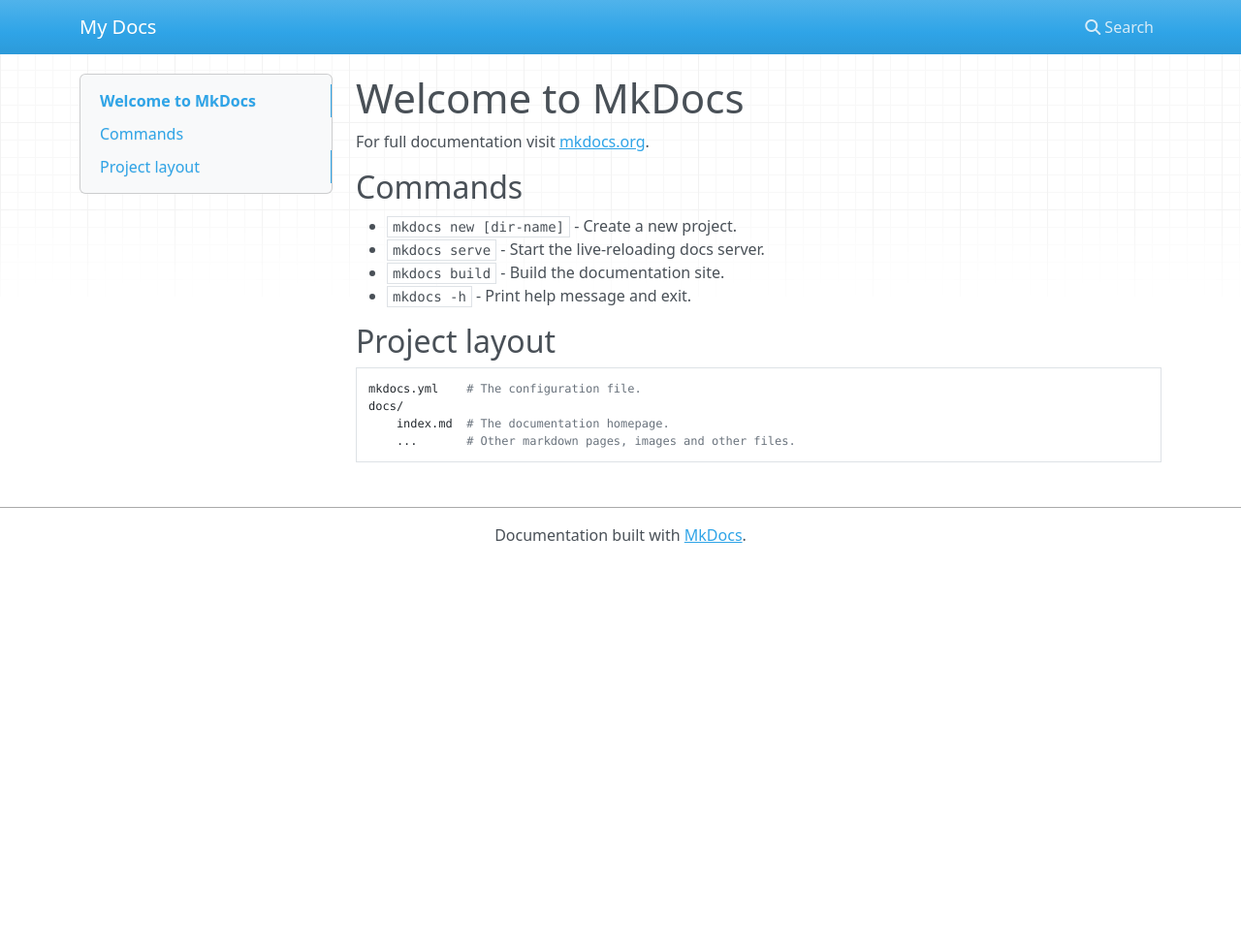
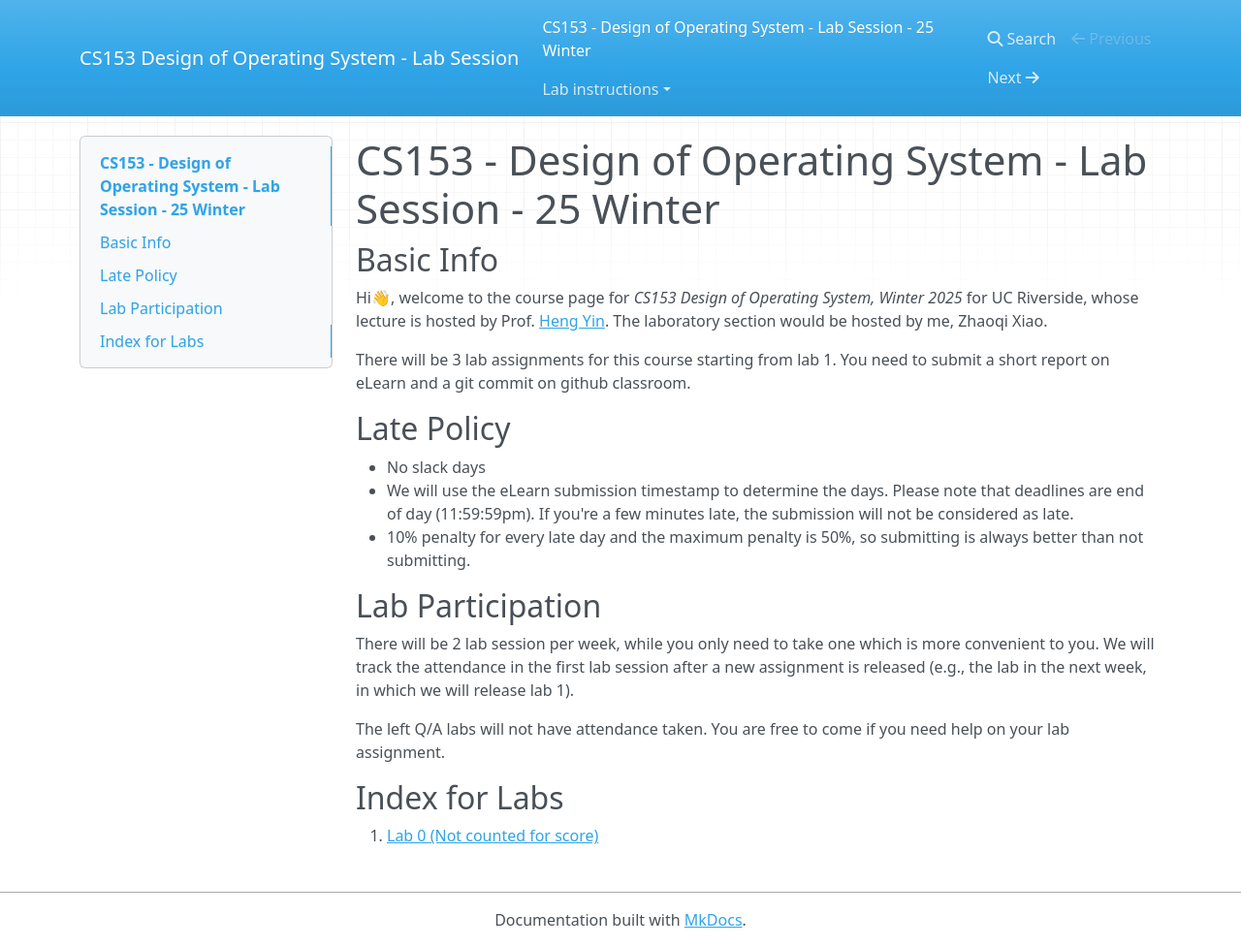
Before and after one commit to gdjs2/UCR-CS153-25Winter, an MkDocs documentation site: the page built from docs/index.md, in a window 1280 px wide and 977 px high. Shown: the whole window at 97% size. Built offline with MkDocs 1.6.1, drawn with Linux system fonts in a browser that asks for light colours; nearby versions of some CDN libraries.

Commit message:
add lab0

```diff
--- a/docs/index.md
+++ b/docs/index.md
@@ -1,17 +1,23 @@
-# Welcome to MkDocs
+# CS153 - Design of Operating System - Lab Session - 25 Winter
 
-For full documentation visit [mkdocs.org](https://www.mkdocs.org).
+## Basic Info
 
-## Commands
+Hi👋, welcome to the course page for *CS153 Design of Operating System, Winter 2025* for UC Riverside, whose lecture is hosted by Prof. [Heng Yin](https://www.cs.ucr.edu/~heng/). The laboratory section would be hosted by me, Zhaoqi Xiao.
 
-* `mkdocs new [dir-name]` - Create a new project.
-* `mkdocs serve` - Start the live-reloading docs server.
-* `mkdocs build` - Build the documentation site.
-* `mkdocs -h` - Print help message and exit.
+There will be 3 lab assignments for this course starting from lab 1. You need to submit a short report on eLearn and a git commit on github classroom.
 
-## Project layout
+## Late Policy
 
-    mkdocs.yml    # The configuration file.
-    docs/
-        index.md  # The documentation homepage.
-        ...       # Other markdown pages, images and other files.
+* No slack days
+* We will use the eLearn submission timestamp to determine the days. Please note that deadlines are end of day (11:59:59pm). If you're a few minutes late, the submission will not be considered as late.
+* 10% penalty for every late day and the maximum penalty is 50%, so submitting is always better than not submitting.
+
+## Lab Participation
+
+There will be 2 lab session per week, while you only need to take one which is more convenient to you. We will track the attendance in the first lab session after a new assignment is released (e.g., the lab in the next week, in which we will release lab 1).
+
+The left Q/A labs will not have attendance taken. You are free to come if you need help on your lab assignment.
+
+## Index for Labs
+
+0. [Lab 0 (Not counted for score)](./lab-instructions/lab0.md)
--- a/mkdocs.yml
+++ b/mkdocs.yml
@@ -1 +1,4 @@
-site_name: My Docs
+site_name: CS153 Design of Operating System - Lab Session
+site_url: http://gdjs2.cn/UCR-CS153-25Winter/
+site_description: Lab Session for CS153 Design of Operating System
+site_author: Zhaoqi Xiao
```
Also changed, not shown: docs/lab-instructions/lab0.md (added, +198 -0 lines), 1 other file.
